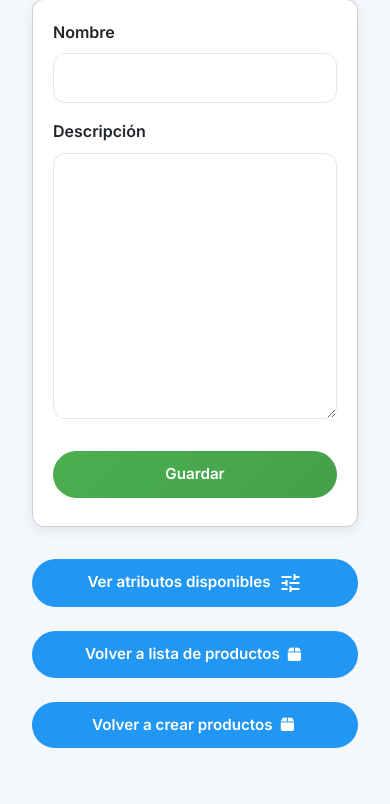
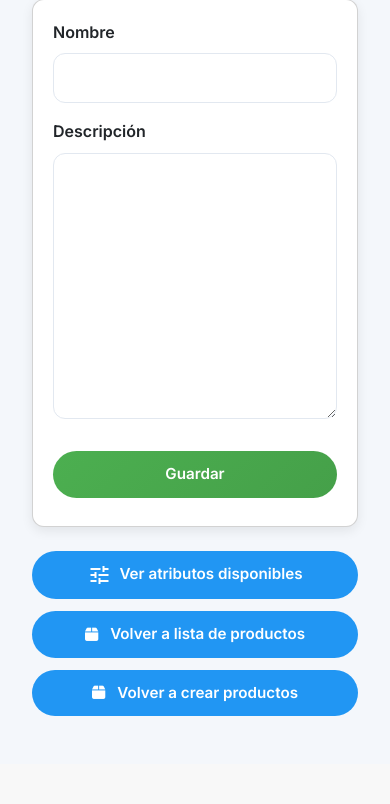
Before and after one commit to DarioRodel/ControlStock-Docker, a Django app: page /atributos/nuevo/ in a window 390 px wide. Shown: the part 150-954 px from the top of the page. After the commit the page ends 866 px from the top, so only its background shows below. Run offline with Django 5.2, Linux system fonts and the light colour scheme; a user stored in the database is signed in; data comes from the database, SQL or seed files in the repository; some libraries are stand-ins or nearby versions.

Commit message:
Modificacion de atributo form y dashboard

```diff
--- a/ControlStock/control/templates/stock/atributo_form.html
+++ b/ControlStock/control/templates/stock/atributo_form.html
@@ -2,8 +2,8 @@
 <link href="https://fonts.googleapis.com/css2?family=Inter:wght@400;600;700&display=swap" rel="stylesheet">
 <link href="https://fonts.googleapis.com/icon?family=Material+Icons" rel="stylesheet">
 <link href="https://fonts.googleapis.com/icon?family=Material+Icons" rel="stylesheet">
-    <link href="https://cdn.jsdelivr.net/npm/bootstrap@5.3.3/dist/css/bootstrap.min.css" rel="stylesheet">
-    <link rel="stylesheet" href="https://cdnjs.cloudflare.com/ajax/libs/font-awesome/6.4.0/css/all.min.css">
+<link href="https://cdn.jsdelivr.net/npm/bootstrap@5.3.3/dist/css/bootstrap.min.css" rel="stylesheet">
+<link rel="stylesheet" href="https://cdnjs.cloudflare.com/ajax/libs/font-awesome/6.4.0/css/all.min.css">
 {% block content %}
     <div class="container mt-5">
         <h2>{{ view.object.pk|yesno:"Editar Atributo,Nuevo Atributo" }}</h2>
@@ -30,9 +30,18 @@
 
             <button type="submit" class="btn btn-primary btn-action">Guardar</button>
         </form>
-        <a href="{% url 'stock:atributo_list' %}" class="btn btn-secondary btn-action">Ver atributos disponibles<i class="material-icons">tune</i></a>
-        <a href="{% url 'stock:producto_list' %}" class="btn btn-secondary btn-action">Volver a lista de productos <i class="fas fa-box me-1"></i></a>
-        <a href="{% url 'stock:producto_create' %}" class="btn btn-secondary btn-action">Volver a crear productos <i class="fas fa-box me-1"></i></a>
+        <div class="button-group mt-4">
+            <a href="{% url 'stock:atributo_list' %}" class="btn btn-secondary btn-action">
+                <i class="material-icons">tune</i> Ver atributos disponibles
+            </a>
+            <a href="{% url 'stock:producto_list' %}" class="btn btn-secondary btn-action">
+                <i class="fas fa-box me-1"></i> Volver a lista de productos
+            </a>
+            <a href="{% url 'stock:producto_create' %}" class="btn btn-secondary btn-action">
+                <i class="fas fa-box me-1"></i> Volver a crear productos
+            </a>
+        </div>
+
     </div>
 {% endblock %}
 
@@ -118,6 +127,29 @@
         transition: var(--transition);
     }
 
+    .button-group {
+        display: flex;
+        flex-wrap: wrap;
+        gap: 0.75rem;
+        margin-top: 2rem;
+    }
+
+    .button-group .btn {
+        margin: 0; /* anula márgenes individuales */
+        flex-shrink: 0;
+    }
+
+    @media (max-width: 768px) {
+        .button-group {
+            flex-direction: column;
+            align-items: stretch;
+        }
+
+        .button-group .btn {
+            width: 100%;
+        }
+    }
+
     input:focus,
     textarea:focus,
     select:focus {
```
